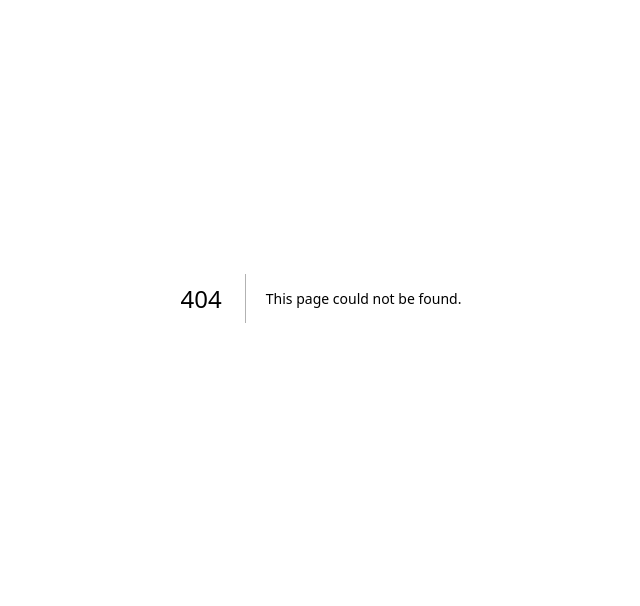
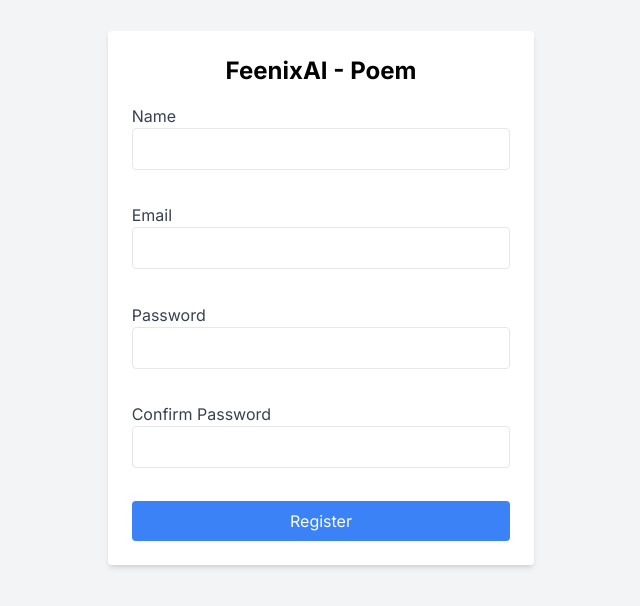
Before and after one commit to mateus-oliveira/poems-web-project, a Next.js app in the folder frontend/: page /register in a window 1280 px wide. Before the commit this address had no page. Shown: the part 102-708 px from the top of the page, without its empty margins (319-959 px from the left). Built offline with nearby package versions, Linux system fonts and the light colour scheme.

Commit message:
feat: register page

```diff
--- /dev/null
+++ b/frontend/app/(public)/register/page.tsx
@@ -0,0 +1,86 @@
+"use client";
+
+import React, { useState } from 'react';
+import { useRouter } from 'next/navigation';
+import swal from 'sweetalert';
+import { API_REGISTER, LOGIN } from '@/constants/routes';
+import api from '@/utils/api';
+
+const Register = () => {
+  const [name, setName] = useState('');
+  const [email, setEmail] = useState('');
+  const [password, setPassword] = useState('');
+  const [confirmPassword, setConfirmPassword] = useState('');
+  const router = useRouter();
+
+  const handleRegister = async (e: React.FormEvent) => {
+    e.preventDefault();
+
+    if (password !== confirmPassword) {
+      swal("Ops!", "As senhas não coincidem!", "error");
+      return;
+    }
+
+    await api.post(API_REGISTER, { name, email, password })
+      .then(() => {
+        swal("Successo!", "Conta criada com sucesso!", "success");
+        router.push(LOGIN);
+      })
+      .catch(() => swal("Ops!", "Houve um problema na criação da conta", "error"));
+  };
+
+  return (
+    <div className="flex items-center justify-center h-screen bg-gray-100">
+      <form
+        onSubmit={handleRegister}
+        className="flex flex-col items-center justify-between bg-white p-6 rounded shadow-md w-1/3 h-2/3">
+        <h1 className="text-black text-2xl font-bold">FeenixAI - Poem</h1>
+        <div className="mb-4 w-full">
+          <label className="block text-gray-700">Name</label>
+          <input
+            type="text"
+            value={name}
+            onChange={(e) => setName(e.target.value)}
+            className="border rounded w-full py-2 px-3 text-gray-700"
+            required
+          />
+        </div>
+        <div className="mb-4 w-full">
+          <label className="block text-gray-700">Email</label>
+          <input
+            type="email"
+            value={email}
+            onChange={(e) => setEmail(e.target.value)}
+            className="border rounded w-full py-2 px-3 text-gray-700"
+            required
+          />
+        </div>
+        <div className="mb-4 w-full">
+          <label className="block text-gray-700">Password</label>
+          <input
+            type="password"
+            value={password}
+            onChange={(e) => setPassword(e.target.value)}
+            className="border rounded w-full py-2 px-3 text-gray-700"
+            required
+          />
+        </div>
+        <div className="mb-4 w-full">
+          <label className="block text-gray-700">Confirm Password</label>
+          <input
+            type="password"
+            value={confirmPassword}
+            onChange={(e) => setConfirmPassword(e.target.value)}
+            className="border rounded w-full py-2 px-3 text-gray-700"
+            required
+          />
+        </div>
+        <button type="submit" className="bg-blue-500 text-white py-2 px-4 rounded w-full">
+          Register
+        </button>
+      </form>
+    </div>
+  );
+};
+
+export default Register;
```
